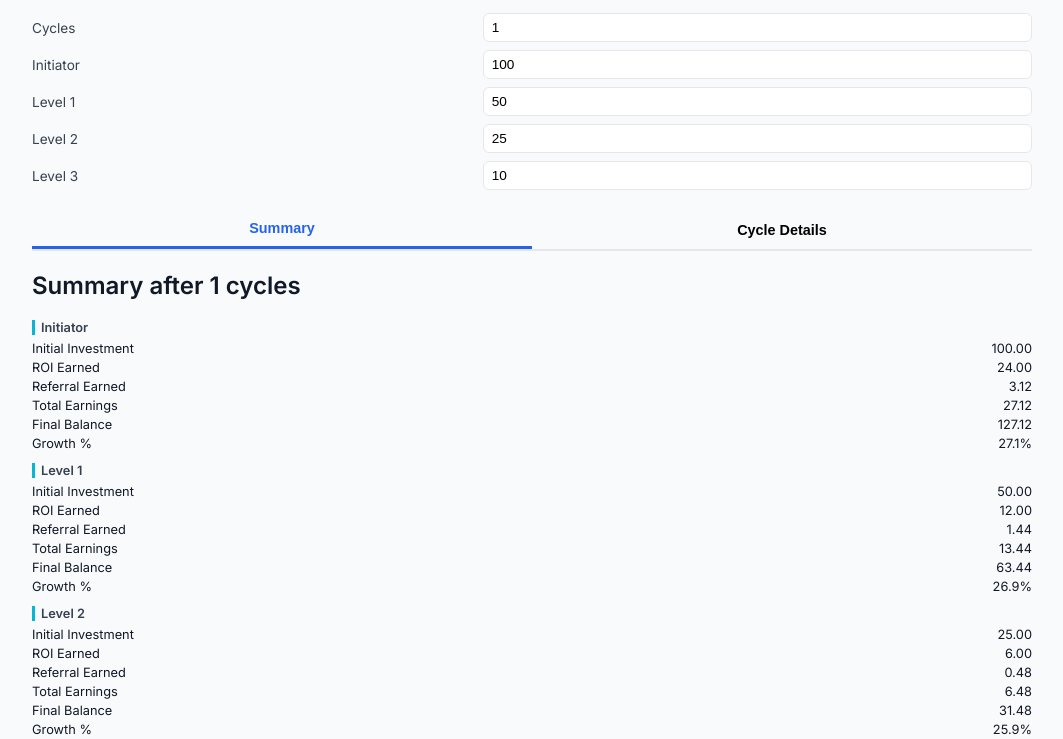
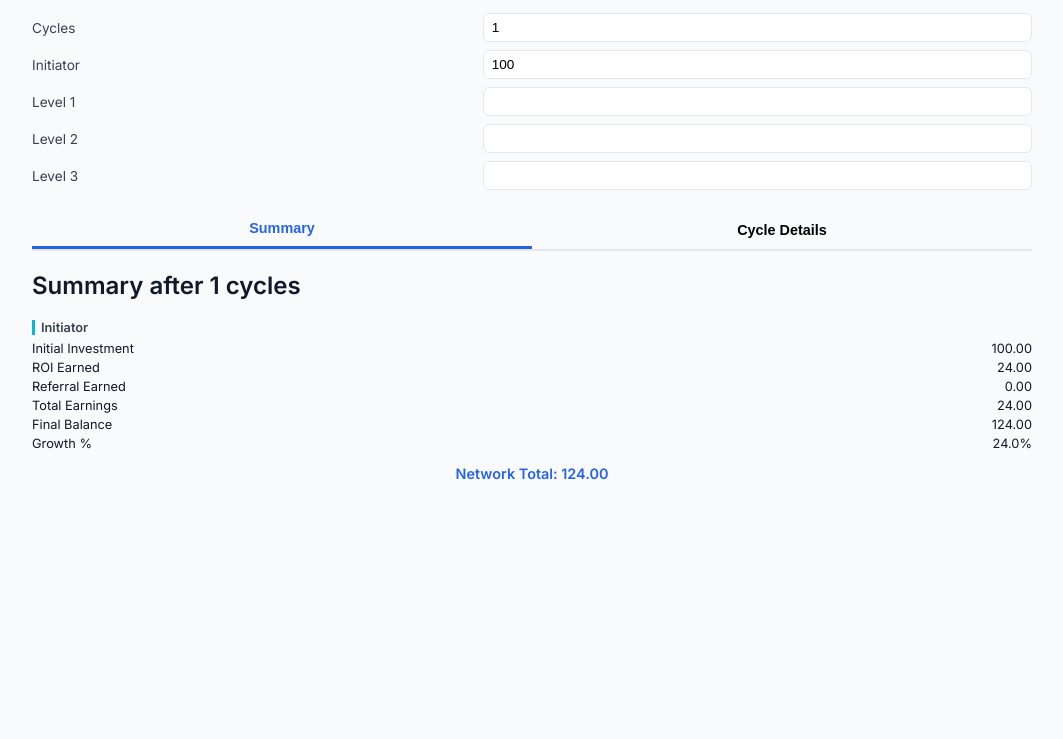
Before and after one commit to uniwebcalculator/Bitnest, a plain HTML site: page index.html in a window 1280 px wide. Shown: the part 61-800 px from the top of the page, without its empty margins (108-1171 px from the left). Drawn offline with Linux system fonts and the light colour scheme.

Commit message:
Add files via upload

```diff
--- a/index.html
+++ b/index.html
@@ -2,7 +2,7 @@
 <html lang="en">
 <head>
 <meta charset="UTF-8">
-<title>Earning Calculator</title>
+<title>BitNest Calculator</title>
 <meta name="viewport" content="width=device-width, initial-scale=1.0">
 <link href="https://fonts.googleapis.com/css2?family=Inter:wght@400;600&display=swap" rel="stylesheet">
 <style>
@@ -60,9 +60,9 @@ th.l3, td.l3 { background:#fce7f3; }
 <div class="form-grid">
   <div class="form-row"><label for="cycles">Cycles</label><input type="number" id="cycles" value="1" min="1"></div>
   <div class="form-row"><label for="initiator">Initiator</label><input type="number" id="initiator" value="100" min="0"></div>
-  <div class="form-row"><label for="l1">Level 1</label><input type="number" id="l1" value="50" min="0"></div>
-  <div class="form-row"><label for="l2">Level 2</label><input type="number" id="l2" value="25" min="0"></div>
-  <div class="form-row"><label for="l3">Level 3</label><input type="number" id="l3" value="10" min="0"></div>
+  <div class="form-row"><label for="l1">Level 1</label><input type="number" id="l1" value="" min="0"></div>
+  <div class="form-row"><label for="l2">Level 2</label><input type="number" id="l2" value="" min="0"></div>
+  <div class="form-row"><label for="l3">Level 3</label><input type="number" id="l3" value="" min="0"></div>
 </div>
 
 <div class="tabs">
@@ -72,111 +72,113 @@ th.l3, td.l3 { background:#fce7f3; }
 
 <div id="summary" class="tab-content active"></div>
 <div id="cycleDetails" class="tab-content"></div>
-</div>
 
 <script>
-const ROI_RATE=0.24;
+const ROI_RATE = 0.24;
 
-document.querySelectorAll('.tab-btn').forEach(btn=>{
-  btn.addEventListener('click', ()=>{
-    document.querySelectorAll('.tab-btn').forEach(b=>b.classList.remove('active'));
-    document.querySelectorAll('.tab-content').forEach(c=>c.classList.remove('active'));
+document.querySelectorAll('.tab-btn').forEach(btn => {
+  btn.addEventListener('click', () => {
+    document.querySelectorAll('.tab-btn').forEach(b => b.classList.remove('active'));
+    document.querySelectorAll('.tab-content').forEach(c => c.classList.remove('active'));
     btn.classList.add('active');
     document.getElementById(btn.dataset.tab).classList.add('active');
   });
 });
 
-function calculate(){
-  let cycles=Number(document.getElementById("cycles").value);
-  let initiator=Number(document.getElementById("initiator").value);
-  let l1=Number(document.getElementById("l1").value);
-  let l2=Number(document.getElementById("l2").value);
-  let l3=Number(document.getElementById("l3").value);
+let csvRows = [];
 
-  const startIni=initiator, startL1=l1, startL2=l2, startL3=l3;
-  let iniROI=0, iniRef=0, l1ROI=0, l1Ref=0, l2ROI=0, l2Ref=0, l3ROI=0, l3Ref=0;
-  let cycleRows="", csvRows=[["Cycle","Ini Profit","Ini Ref","Ini Total","L1 Profit","L1 Ref","L1 Total","L2 Profit","L2 Ref","L2 Total","L3 Profit","L3 Ref","L3 Total","Network"]];
+function calculate() {
+  let cycles = Number(document.getElementById("cycles").value);
+  let initiator = Number(document.getElementById("initiator").value);
+  let l1 = Number(document.getElementById("l1").value);
+  let l2 = Number(document.getElementById("l2").value);
+  let l3 = Number(document.getElementById("l3").value);
 
-  for(let i=1;i<=cycles;i++){
-    const iniProfit=initiator*ROI_RATE;
-    const l1Profit=l1*ROI_RATE;
-    const l2Profit=l2*ROI_RATE;
-    const l3Profit=l3*ROI_RATE;
+  const startIni = initiator, startL1 = l1, startL2 = l2, startL3 = l3;
+  let iniROI = 0, iniRef = 0, l1ROI = 0, l1Ref = 0, l2ROI = 0, l2Ref = 0, l3ROI = 0, l3Ref = 0;
+  let cycleRowsHTML = "";
 
-    const iniRefEarn=0.2*l1Profit+0.1*l2Profit+0.05*l3Profit;
-    const l1RefEarn=0.2*l2Profit+0.1*l3Profit;
-    const l2RefEarn=0.2*l3Profit;
-    const l3RefEarn=0;
+  csvRows = [["Cycle","Ini Profit","Ini Ref","Ini Total","L1 Profit","L1 Ref","L1 Total","L2 Profit","L2 Ref","L2 Total","L3 Profit","L3 Ref","L3 Total","Network"]];
 
-    iniROI+=iniProfit; iniRef+=iniRefEarn;
-    l1ROI+=l1Profit; l1Ref+=l1RefEarn;
-    l2ROI+=l2Profit; l2Ref+=l2RefEarn;
-    l3ROI+=l3Profit; l3Ref+=l3RefEarn;
+  for(let i = 1; i <= cycles; i++){
+    const iniProfit = initiator * ROI_RATE;
+    const l1Profit = l1 * ROI_RATE;
+    const l2Profit = l2 * ROI_RATE;
+    const l3Profit = l3 * ROI_RATE;
 
-    initiator+=iniProfit+iniRefEarn;
-    l1+=l1Profit+l1RefEarn;
-    l2+=l2Profit+l2RefEarn;
-    l3+=l3Profit+l3RefEarn;
+    const iniRefEarn = 0.2*l1Profit + 0.1*l2Profit + 0.05*l3Profit;
+    const l1RefEarn = 0.2*l2Profit + 0.1*l3Profit;
+    const l2RefEarn = 0.2*l3Profit;
+    const l3RefEarn = 0;
 
-    const net=initiator+l1+l2+l3;
-    const iniPct=startIni>0?((initiator/startIni-1)*100):0;
-    const l1Pct=startL1>0?((l1/startL1-1)*100):0;
-    const l2Pct=startL2>0?((l2/startL2-1)*100):0;
-    const l3Pct=startL3>0?((l3/startL3-1)*100):0;
+    iniROI += iniProfit; iniRef += iniRefEarn;
+    l1ROI += l1Profit; l1Ref += l1RefEarn;
+    l2ROI += l2Profit; l2Ref += l2RefEarn;
+    l3ROI += l3Profit; l3Ref += l3RefEarn;
 
-    cycleRows+=`
-      <tr>
+    initiator += iniProfit + iniRefEarn;
+    l1 += l1Profit + l1RefEarn;
+    l2 += l2Profit + l2RefEarn;
+    l3 += l3Profit + l3RefEarn;
+
+    const net = initiator + l1 + l2 + l3;
+    const iniPct = startIni>0 ? ((initiator/startIni-1)*100) : 0;
+    const l1Pct = startL1>0 ? ((l1/startL1-1)*100) : 0;
+    const l2Pct = startL2>0 ? ((l2/startL2-1)*100) : 0;
+    const l3Pct = startL3>0 ? ((l3/startL3-1)*100) : 0;
+
+    cycleRowsHTML += `<tr>
       <td>${i}</td>
-        <td class="initiator">${iniProfit.toFixed(2)}<br><small>+${iniRefEarn.toFixed(2)}</small></td>
-        <td class="initiator">${initiator.toFixed(2)}<br><small>${iniPct.toFixed(1)}%</small></td>
-        <td class="l1">${l1Profit.toFixed(2)}<br><small>+${l1RefEarn.toFixed(2)}</small></td>
-        <td class="l1">${l1.toFixed(2)}<br><small>${l1Pct.toFixed(1)}%</small></td>
-        <td class="l2">${l2Profit.toFixed(2)}<br><small>+${l2RefEarn.toFixed(2)}</small></td>
-        <td class="l2">${l2.toFixed(2)}<br><small>${l2Pct.toFixed(1)}%</small></td>
-        <td class="l3">${l3Profit.toFixed(2)}<br><small>+${l3RefEarn.toFixed(2)}</small></td>
-        <td class="l3">${l3.toFixed(2)}<br><small>${l3Pct.toFixed(1)}%</small></td>
+      ${startIni>0 ? `<td class="initiator">${iniProfit.toFixed(2)}<br><small>+${iniRefEarn.toFixed(2)}</small></td><td class="initiator">${initiator.toFixed(2)}<br><small>${iniPct.toFixed(1)}%</small></td>` : ""}
+      ${startL1>0 ? `<td class="l1">${l1Profit.toFixed(2)}<br><small>+${l1RefEarn.toFixed(2)}</small></td><td class="l1">${l1.toFixed(2)}<br><small>${l1Pct.toFixed(1)}%</small></td>` : ""}
+      ${startL2>0 ? `<td class="l2">${l2Profit.toFixed(2)}<br><small>+${l2RefEarn.toFixed(2)}</small></td><td class="l2">${l2.toFixed(2)}<br><small>${l2Pct.toFixed(1)}%</small></td>` : ""}
+      ${startL3>0 ? `<td class="l3">${l3Profit.toFixed(2)}<br><small>+${l3RefEarn.toFixed(2)}</small></td><td class="l3">${l3.toFixed(2)}<br><small>${l3Pct.toFixed(1)}%</small></td>` : ""}
       <td>${net.toFixed(2)}</td>
     </tr>`;
 
-    csvRows.push([i,iniProfit.toFixed(2),iniRefEarn.toFixed(2),initiator.toFixed(2),
-      l1Profit.toFixed(2),l1RefEarn.toFixed(2),l1.toFixed(2),
-      l2Profit.toFixed(2),l2RefEarn.toFixed(2),l2.toFixed(2),
-      l3Profit.toFixed(2),l3RefEarn.toFixed(2),l3.toFixed(2),
-      net.toFixed(2)]);
+    csvRows.push([
+      i,
+      startIni>0 ? iniProfit.toFixed(2) : "",
+      startIni>0 ? iniRefEarn.toFixed(2) : "",
+      startIni>0 ? initiator.toFixed(2) : "",
+      startL1>0 ? l1Profit.toFixed(2) : "",
+      startL1>0 ? l1RefEarn.toFixed(2) : "",
+      startL1>0 ? l1.toFixed(2) : "",
+      startL2>0 ? l2Profit.toFixed(2) : "",
+      startL2>0 ? l2RefEarn.toFixed(2) : "",
+      startL2>0 ? l2.toFixed(2) : "",
+      startL3>0 ? l3Profit.toFixed(2) : "",
+      startL3>0 ? l3RefEarn.toFixed(2) : "",
+      startL3>0 ? l3.toFixed(2) : "",
+      net.toFixed(2)
+    ]);
   }
 
-  document.getElementById("summary").innerHTML=`
-    <h2>Summary after ${cycles} cycles</h2>
-    ${makeSummary("Initiator",startIni,iniROI,iniRef,initiator)}
-    ${makeSummary("Level 1",startL1,l1ROI,l1Ref,l1)}
-    ${makeSummary("Level 2",startL2,l2ROI,l2Ref,l2)}
-    ${makeSummary("Level 3",startL3,l3ROI,l3Ref,l3)}
-    <div class="total">Network Total: ${(initiator+l1+l2+l3).toFixed(2)}</div>
-  `;
+  // Summary
+  let summaryHTML = `<h2>Summary after ${cycles} cycles</h2>`;
+  if(startIni>0) summaryHTML += makeSummary("Initiator", startIni, iniROI, iniRef, initiator);
+  if(startL1>0) summaryHTML += makeSummary("Level 1", startL1, l1ROI, l1Ref, l1);
+  if(startL2>0) summaryHTML += makeSummary("Level 2", startL2, l2ROI, l2Ref, l2);
+  if(startL3>0) summaryHTML += makeSummary("Level 3", startL3, l3ROI, l3Ref, l3);
+  summaryHTML += `<div class="total">Network Total: ${(initiator+l1+l2+l3).toFixed(2)}</div>`;
+  document.getElementById("summary").innerHTML = summaryHTML;
 
-  document.getElementById("cycleDetails").innerHTML=`
-
-    <div style="overflow-x:auto">
-      <table>
-        <thead>
-          <tr>
+  // Table headers
+  let headerHTML = `<tr>
     <th rowspan="2">Cycle</th>
-            <th class="initiator" colspan="2">Initiator</th>
-            <th class="l1" colspan="2">Level 1</th>
-            <th class="l2" colspan="2">Level 2</th>
-            <th class="l3" colspan="2">Level 3</th>
+    ${startIni>0 ? `<th class="initiator" colspan="2">Initiator</th>` : ""}
+    ${startL1>0 ? `<th class="l1" colspan="2">Level 1</th>` : ""}
+    ${startL2>0 ? `<th class="l2" colspan="2">Level 2</th>` : ""}
+    ${startL3>0 ? `<th class="l3" colspan="2">Level 3</th>` : ""}
     <th rowspan="2">Network</th>
   </tr>
   <tr>
-            <th class="initiator">Profit+Ref</th><th class="initiator">Total</th>
-            <th class="l1">Profit+Ref</th><th class="l1">Total</th>
-            <th class="l2">Profit+Ref</th><th class="l2">Total</th>
-            <th class="l3">Profit+Ref</th><th class="l3">Total</th>
-          </tr>
-        </thead>
-        <tbody>${cycleRows}</tbody>
-      </table>
-    </div>`;
+    ${startIni>0 ? `<th class="initiator">Profit+Ref</th><th class="initiator">Total</th>` : ""}
+    ${startL1>0 ? `<th class="l1">Profit+Ref</th><th class="l1">Total</th>` : ""}
+    ${startL2>0 ? `<th class="l2">Profit+Ref</th><th class="l2">Total</th>` : ""}
+    ${startL3>0 ? `<th class="l3">Profit+Ref</th><th class="l3">Total</th>` : ""}`;
+
+  document.getElementById("cycleDetails").innerHTML = `<div style="overflow-x:auto"><table><thead>${headerHTML}</thead><tbody>${cycleRowsHTML}</tbody></table></div>`;
 }
 
 function makeSummary(title,start,roi,ref,final){
@@ -190,22 +192,10 @@ function makeSummary(title,start,roi,ref,final){
     <div class="result-row"><span>Growth %</span><span>${growthPct}%</span></div>`;
 }
 
-function downloadCSV(rows){
-  let csvContent=rows.map(e=>e.join(",")).join("\n");
-  const blob=new Blob([csvContent],{type:'text/csv;charset=utf-8;'});
-  const url=URL.createObjectURL(blob);
-  const link=document.createElement("a");
-  link.setAttribute("href",url);
-  link.setAttribute("download","earnings.csv");
-  link.style.display="none";
-  document.body.appendChild(link);
-  link.click();
-  document.body.removeChild(link);
-}
-
 // Auto-calculate on input change
-document.querySelectorAll('input').forEach(input=>input.addEventListener('input', calculate));
+document.querySelectorAll('input').forEach(input => input.addEventListener('input', calculate));
 calculate();
 </script>
+</div>
 </body>
 </html>
```
Lines whose indentation alone changed are shown as unchanged.
